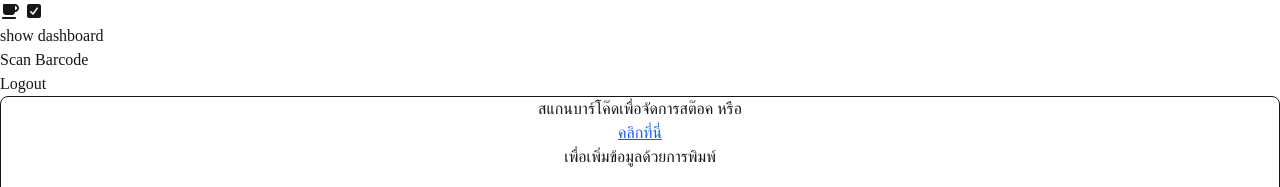
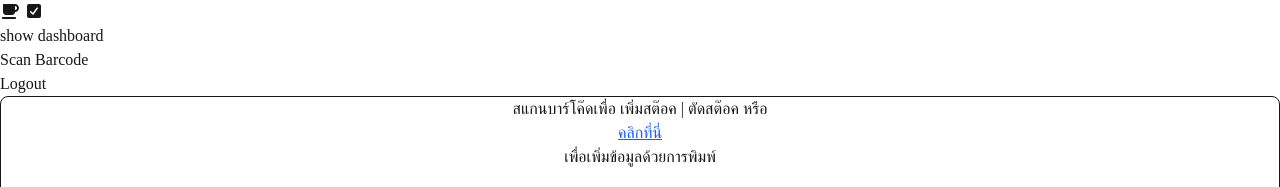
Before and after one commit to panuwit009/dtstock, a Next.js app: page /home in a window 1280 px wide. Shown: the top 187 px of the page. Built offline with nearby package versions, Linux system fonts and the light colour scheme.

Commit message:
add setstocktype

```diff
--- a/src/app/home/components/scanbarcode.tsx
+++ b/src/app/home/components/scanbarcode.tsx
@@ -1,9 +1,20 @@
+"use client";
+import { useState } from "react";
+function AddOrDecreaseStock() {
+    const [stocktype, setStocktype] = useState("");
+    return (<>
+    <span onClick={()=>setStocktype("add")}
+    className={`${stocktype === "add" && "underline text-blue-600"} hover:cursor-pointer`}>เพิ่มสต๊อค</span> | <span
+    onClick={()=>setStocktype("dec")}
+    className={`${stocktype === "dec" && "underline text-blue-600"}  hover:cursor-pointer`}>ตัดสต๊อค</span>
+    </>);
+}
 export default function Scanbarcode () {
     return (
         <div className="flex justify-center border rounded-lg">
             <div className="grid grid-rows-12 h-50">
                 <div className="row-span-8 text-center">
-                    <p>สแกนบาร์โค๊ดเพื่อจัดการสต๊อค หรือ</p>
+                    <span>สแกนบาร์โค๊ดเพื่อ </span><AddOrDecreaseStock /> หรือ
                     <p className="underline text-blue-600 hover:cursor-pointer">คลิกที่นี่</p>
                     <p>เพื่อเพิ่มข้อมูลด้วยการพิมพ์</p>
                 </div>
```
